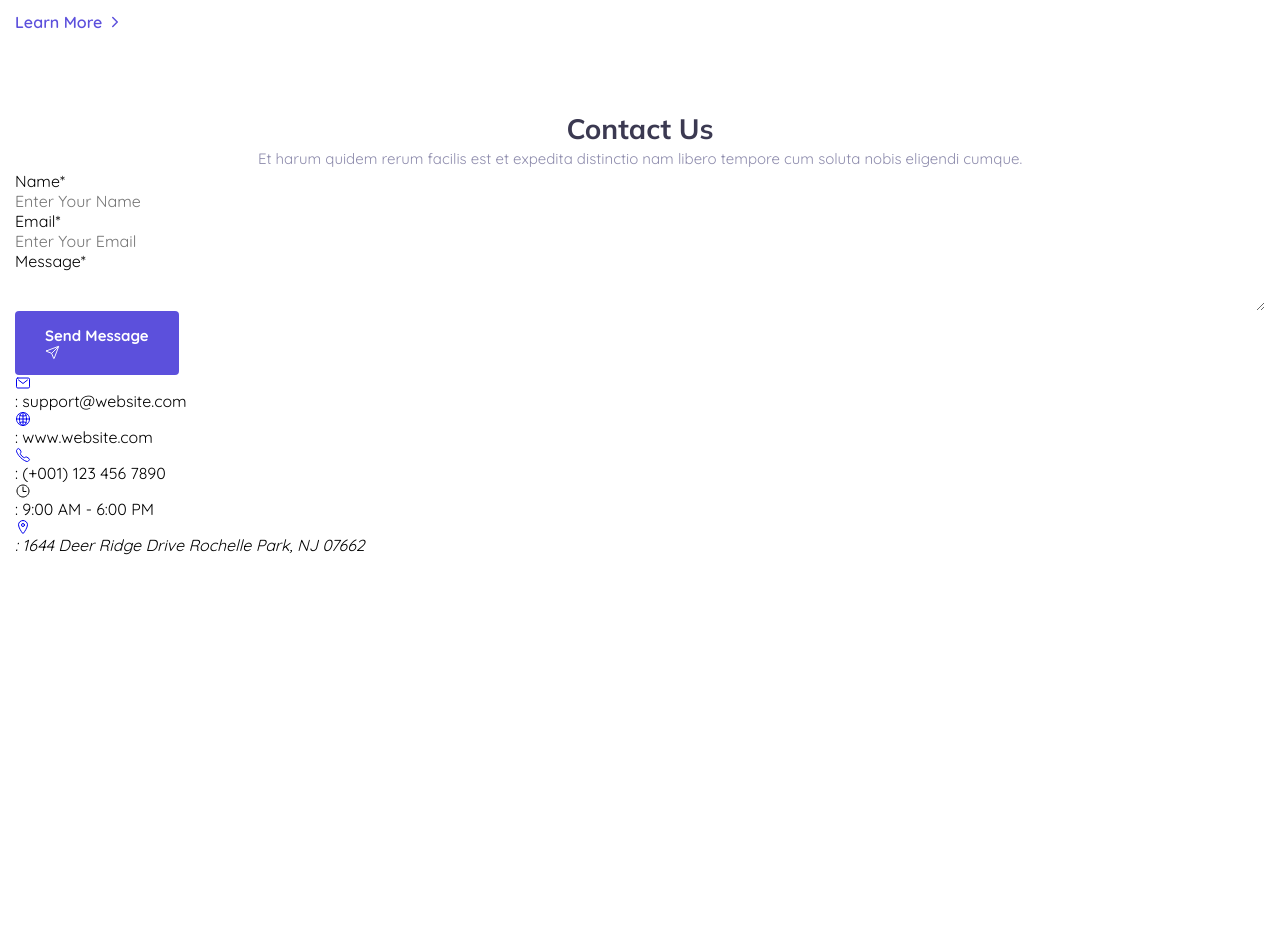
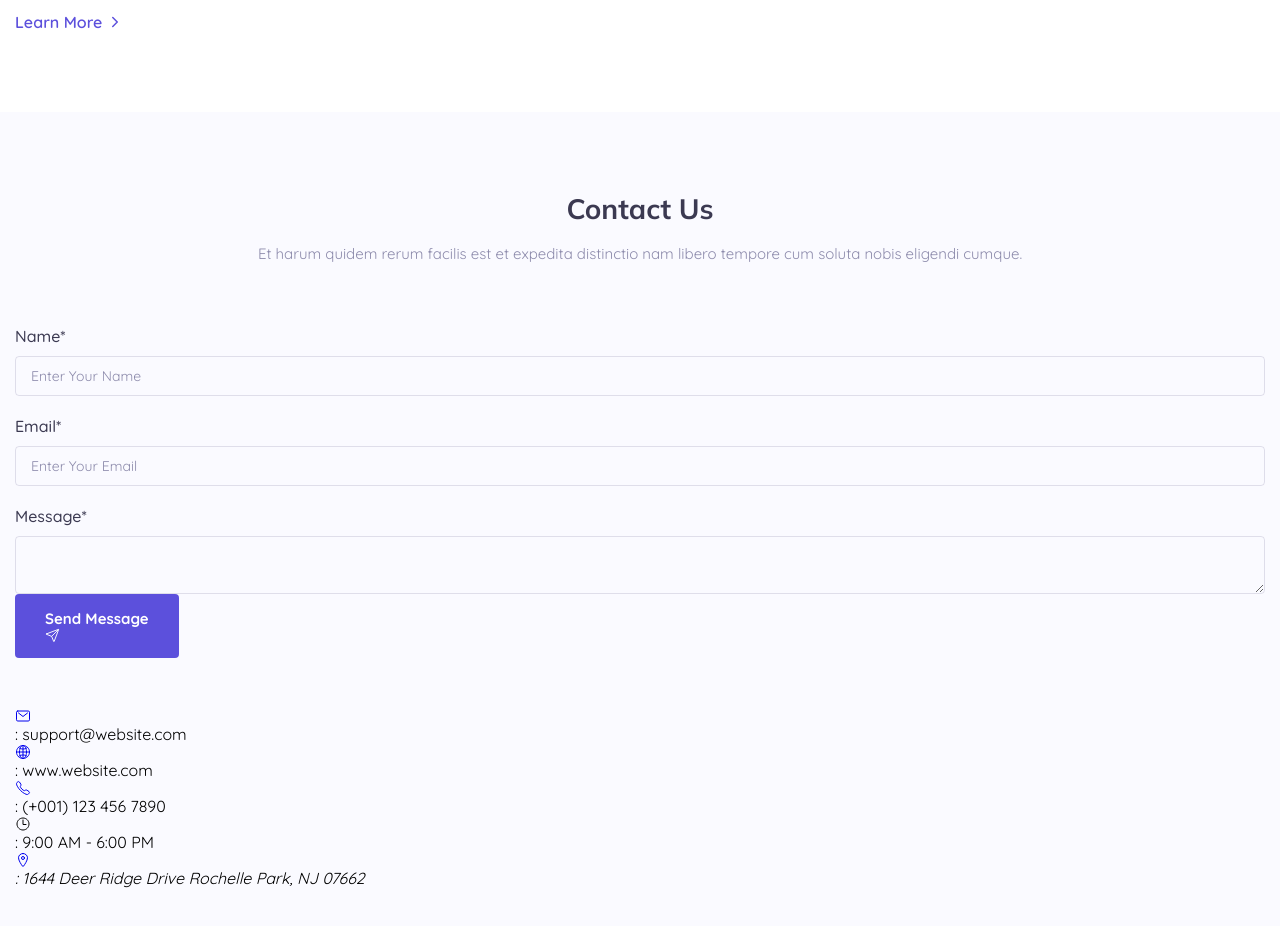
Before and after one commit to biggicode/landio-landing-page, a website: page src/index.html in a window 1280 px wide. Shown: the part 10050-10976 px from the top of the page. Before the commit the page ends 10605 px from the top, so only its background shows below. Drawn offline with nearby package versions, Linux system fonts and the light colour scheme.

Commit message:
add some styles to contact section

```diff
--- a/src/style.css
+++ b/src/style.css
@@ -529,3 +529,50 @@ h3 {
 .blog-link-btn:is(:hover, :focus) {
   color: var(--sapphire);
 }
+
+/* Contact */
+
+.contact {
+  padding-block: var(--section-padding);
+  background-color: var(--ghost-white-1);
+}
+
+.contact .section-title {
+  margin-bottom: 15px;
+}
+
+.contact .section-text {
+  margin-bottom: 60px;
+}
+
+.contact-form {
+  margin-bottom: 50px;
+}
+
+.input-wrapper {
+  margin-bottom: 20px;
+}
+
+.contact label {
+  color: var(--independence);
+  font-weight: var(--fw-500);
+  margin-bottom: 10px;
+}
+
+.contact .input-field {
+  background-color: transparent;
+  color: var(--independence);
+  font-size: var(--fs-7);
+  padding: 10px 15px;
+  border: 1px solid hsla(244, 17%, 67%, 0.3);
+  border-radius: 4px;
+}
+
+.contact .input-field:focus {
+  outline: none;
+  background-color: var(--ghost-white-2);
+}
+
+.contact .input-field::placeholder {
+  color: var(--cool-gray);
+}
```
